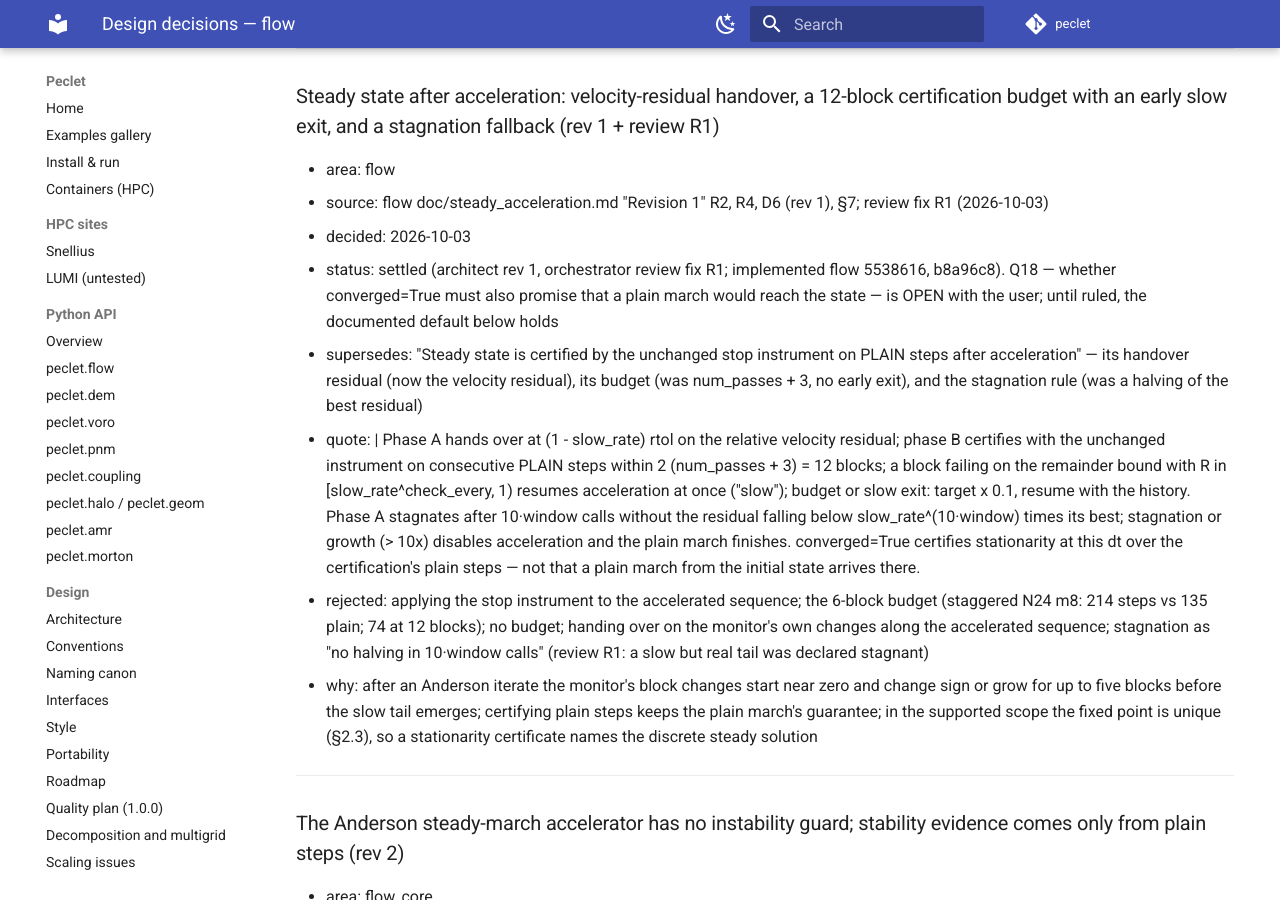
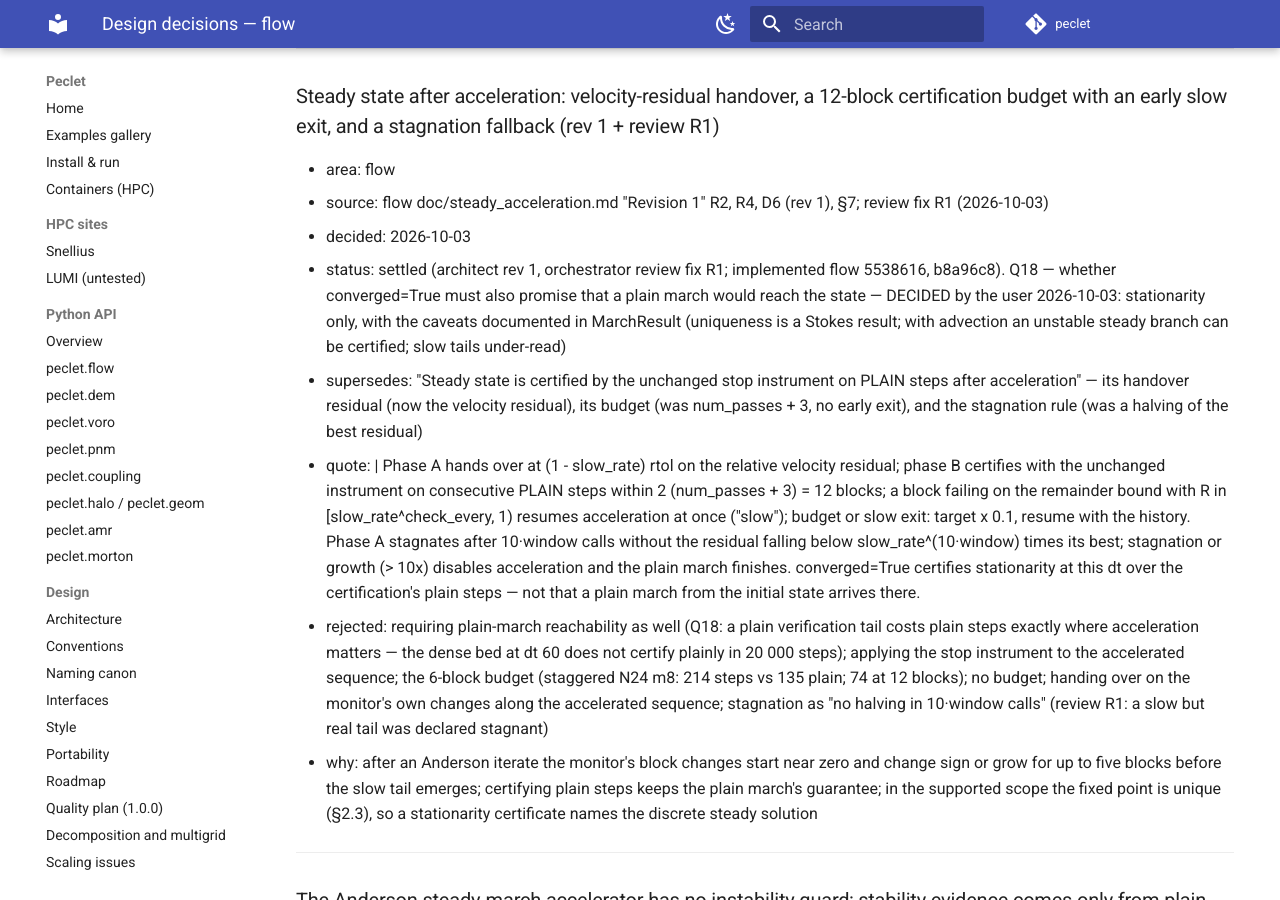
Before and after one commit to computational-chemical-engineering/peclet, an MkDocs documentation site: the page built from docs/decisions/flow.md, in a window 1280 px wide and 900 px high, scrolled down 98638 px. Built offline with MkDocs 1.6.1 and Material for MkDocs 9.7.7, drawn with Linux system fonts in a browser that asks for light colours; comment, search, counter and statistics services are not loaded.

Commit message:
register: Q18 ruled (stationarity only) on the steady-certification entry; flow a0afc9b (MarchResult caveats); pointer
Co-Authored-By: Claude Opus 5.5 <noreply@anthropic.com>
Claude-Session: https://claude.ai/code/session_015fNTZgmz6U1bv2MRTM3bbF

```diff
--- a/docs/decisions/flow.md
+++ b/docs/decisions/flow.md
@@ -3517,7 +3517,7 @@ Do not reverse an entry here without recording a new decision that supersedes it
 - area: flow
 - source: flow doc/steady_acceleration.md "Revision 1" R2, R4, D6 (rev 1), §7; review fix R1 (2026-10-03)
 - decided: 2026-10-03
-- status: settled (architect rev 1, orchestrator review fix R1; implemented flow 5538616, b8a96c8). Q18 — whether converged=True must also promise that a plain march would reach the state — is OPEN with the user; until ruled, the documented default below holds
+- status: settled (architect rev 1, orchestrator review fix R1; implemented flow 5538616, b8a96c8). Q18 — whether converged=True must also promise that a plain march would reach the state — DECIDED by the user 2026-10-03: stationarity only, with the caveats documented in MarchResult (uniqueness is a Stokes result; with advection an unstable steady branch can be certified; slow tails under-read)
 - supersedes: "Steady state is certified by the unchanged stop instrument on PLAIN steps after acceleration" — its handover residual (now the velocity residual), its budget (was num_passes + 3, no early exit), and the stagnation rule (was a halving of the best residual)
 - quote: |
     Phase A hands over at (1 - slow_rate) rtol on the relative velocity residual; phase B
@@ -3528,7 +3528,7 @@ Do not reverse an entry here without recording a new decision that supersedes it
     slow_rate^(10·window) times its best; stagnation or growth (> 10x) disables acceleration and
     the plain march finishes. converged=True certifies stationarity at this dt over the
     certification's plain steps — not that a plain march from the initial state arrives there.
-- rejected: applying the stop instrument to the accelerated sequence; the 6-block budget (staggered N24 m8: 214 steps vs 135 plain; 74 at 12 blocks); no budget; handing over on the monitor's own changes along the accelerated sequence; stagnation as "no halving in 10·window calls" (review R1: a slow but real tail was declared stagnant)
+- rejected: requiring plain-march reachability as well (Q18: a plain verification tail costs plain steps exactly where acceleration matters — the dense bed at dt 60 does not certify plainly in 20 000 steps); applying the stop instrument to the accelerated sequence; the 6-block budget (staggered N24 m8: 214 steps vs 135 plain; 74 at 12 blocks); no budget; handing over on the monitor's own changes along the accelerated sequence; stagnation as "no halving in 10·window calls" (review R1: a slow but real tail was declared stagnant)
 - why: after an Anderson iterate the monitor's block changes start near zero and change sign or grow for up to five blocks before the slow tail emerges; certifying plain steps keeps the plain march's guarantee; in the supported scope the fixed point is unique (§2.3), so a stationarity certificate names the discrete steady solution
 
 ---
```
Also changed, not shown: docs/DECISIONS.md (+1 -1 lines).
